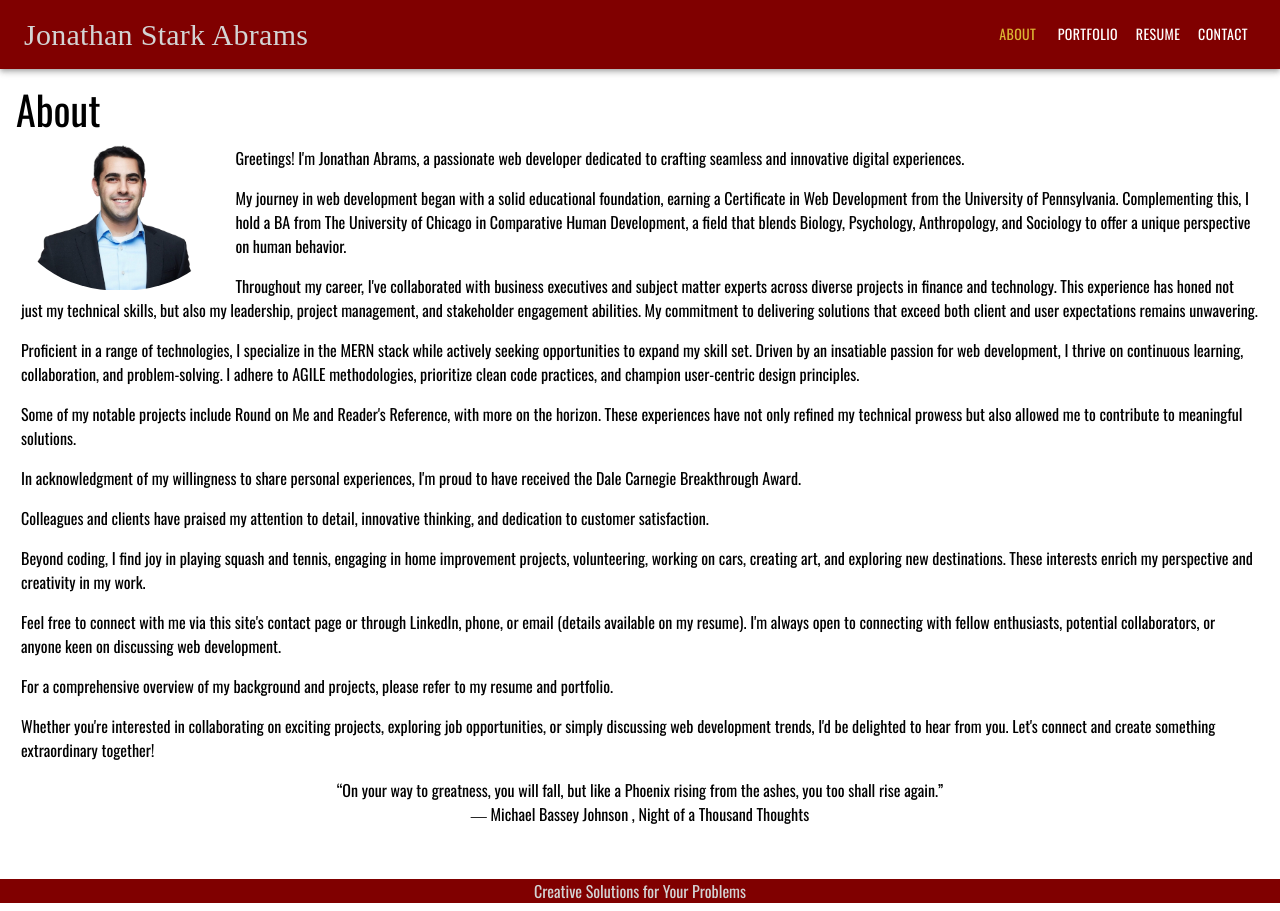
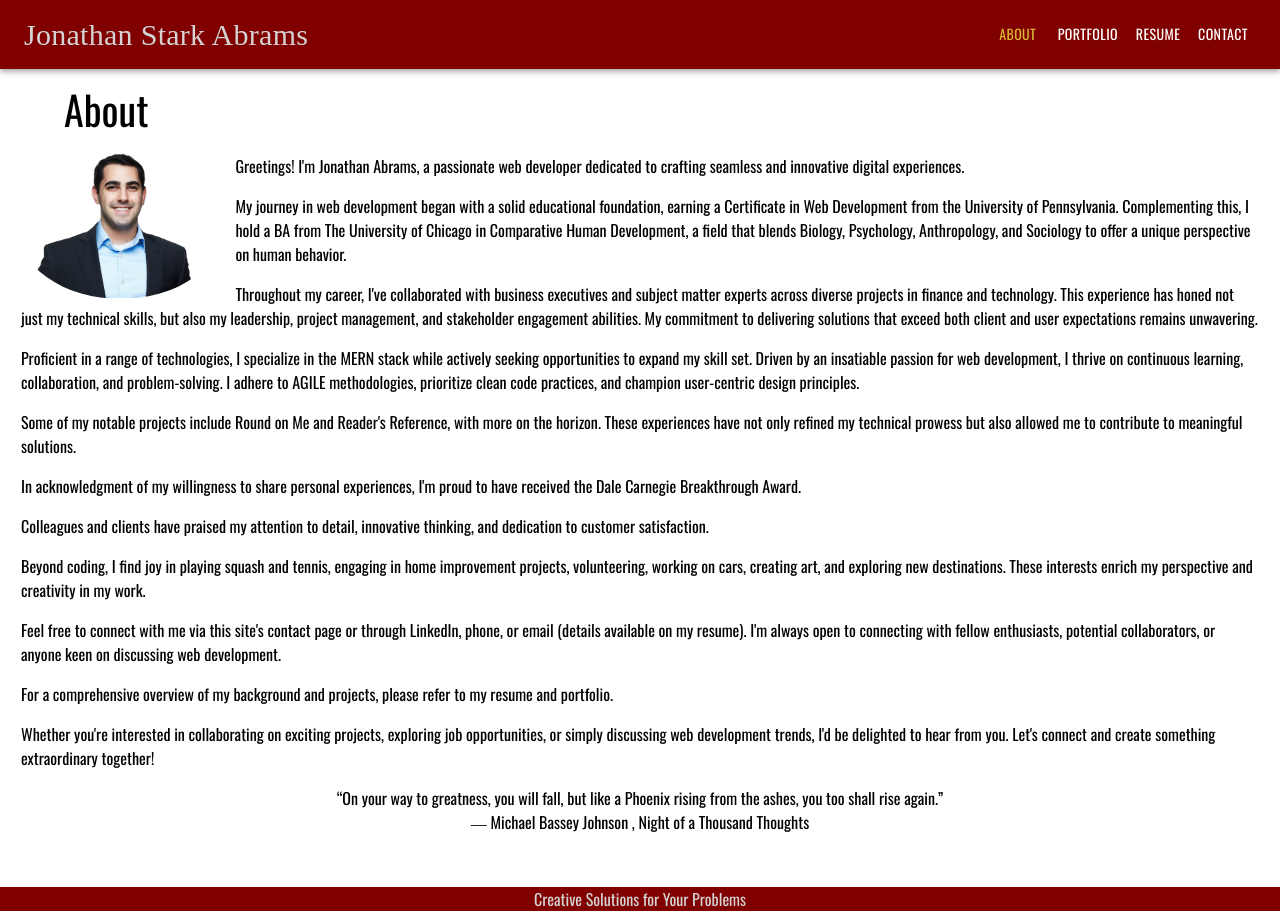
Before and after one commit to jabrams513/react-portfolio, a React (Vite) app: page / in a window 1280 px wide. Built offline with nearby package versions, Linux system fonts and the light colour scheme; a web font is replaced by a local one.

Commit message:
page header formatting

```diff
--- a/src/pages/About.jsx
+++ b/src/pages/About.jsx
@@ -3,7 +3,7 @@ import JAProfPic from '../assets/images/JAProfPic.png';
 export default function About() {
   return (
     <div>
-      <h1>About</h1>
+      <h1 className="pb-2 mx-5">About</h1>
 
       <div className="img-container">
         <img className="prof-img" src={JAProfPic} />
--- a/src/pages/Contact.jsx
+++ b/src/pages/Contact.jsx
@@ -47,7 +47,7 @@ export default function Contact() {
           }}
         >
           <div>
-            <h1>Contact</h1>
+            <h1 style={{ textAlign: 'center' }}>Contact</h1>
             <p>Have a question, want to collaborate, or just chat about all things web development? I'd love to hear from you!</p>
             <p>Feel free to drop me a message using the form below or connect through my email and LinkedIn which can be found on my resume.</p>
             <p>Your thoughts and inquiries are always welcome, and I'll do my best to respond promptly. Let's start a conversation and explore the exciting possibilities together!</p>
--- a/src/pages/Portfolio.jsx
+++ b/src/pages/Portfolio.jsx
@@ -1,7 +1,7 @@
 export default function Portfolio() {
   return (
     <div>
-      <h1>Portfolio</h1>
+      <h1  className="pb-2 mx-5">Portfolio</h1>
       <p>
         <p>Welcome to my portfolio, where pixels meet purpose and innovation transforms into code. Below are some selected projects that showcase my skills, creativity, and commitment to delivering exceptional web solutions.</p>
 
```
